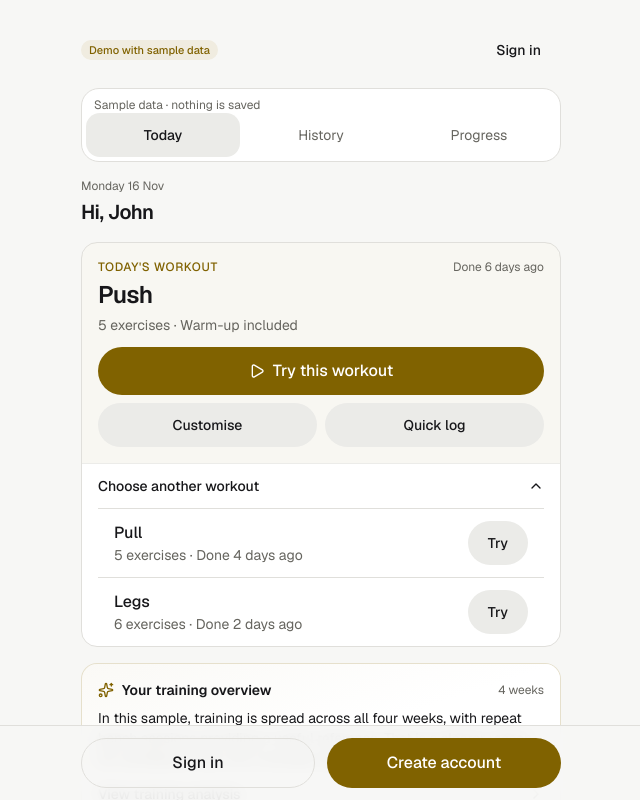
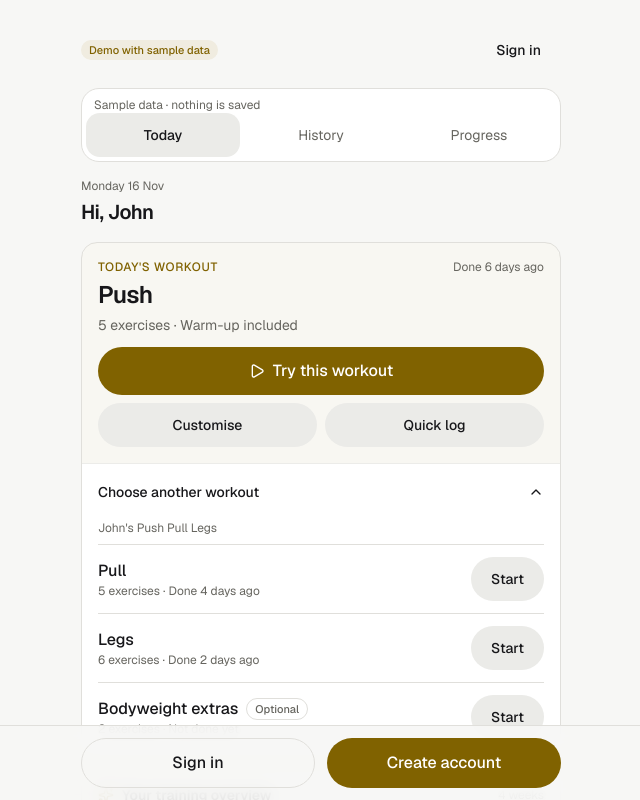
Before and after one commit to amanbaid99/myFitnessTracker, a Next.js app: page /demo in a window 1280 px wide. Both pictures are taken after a click on the heading "Choose another workout". Shown: the top 800 px of the page, without its empty margins (319-959 px from the left). Built offline with nearby package versions, Linux system fonts and the light colour scheme; no server answers.

Commit message:
Put optional workouts last in Today's workout chooser

```diff
--- a/app/(app)/page.tsx
+++ b/app/(app)/page.tsx
@@ -1,4 +1,4 @@
-import { OptionalWorkouts } from "@/components/home/optional-workouts";
+import { WorkoutChoices } from "@/components/home/workout-choices";
 import { CustomWorkoutButton } from "@/components/home/custom-workout-button";
 import { MonthlyCheckIn } from "@/components/measurements/monthly-check-in";
 import { analysisWeek } from "@/lib/analysis-week";
@@ -8,7 +8,7 @@ import { getMeasurementReminder } from "@/lib/feedback-data";
 import Link from "next/link";
 import { MASK } from "@/lib/mask";
 import { redirect } from "next/navigation";
-import { ChevronDown, ChevronRight, Dumbbell, Play, Plus, RotateCcw } from "lucide-react";
+import { ChevronRight, Dumbbell, Play, Plus, RotateCcw } from "lucide-react";
 import { startWorkout } from "@/app/actions";
 import { CancelWorkoutButton } from "@/components/cancel-workout-button";
 import { DataError } from "@/components/data-error";
@@ -108,7 +108,7 @@ export default async function TodayPage() {
   const nextId = suggestNextRoutineId(routines, result.data[2]);
   const lastDone = lastDoneByRoutine(finished);
   const next = routines.find((r) => r.id === nextId);
-  const others = routines.filter((r) => !r.isOptional && r.id !== nextId);
+  const others = routines.filter((r) => r.id !== nextId);
   const optional = routines.filter((r) => r.isOptional);
   // Not while a workout is open: that is not the moment to ask.
   const customOpen = open ? customizations.rows.get(open.id) : null;
@@ -124,32 +124,9 @@ export default async function TodayPage() {
           exerciseCount={open&&!customOpen&&!routines.some(r=>r.id===open.routineId)?null:workoutRoutine.exercises.length}
           lastDone={relativeDay(lastDone.get(workoutRoutine.id))}
           action={open ? <Button asChild size="lg" className="w-full"><Link href={`/workout/${open.id}`}><RotateCcw />Resume workout</Link></Button> : <><form action={startWorkout.bind(null, workoutRoutine.id)}><SubmitButton size="lg" className="w-full" pendingLabel="Starting…"><Play />Start workout</SubmitButton></form>{secondaryActions(workoutRoutine.id)}</>}
-          footer={open ? <CancelWorkoutButton workoutId={open.id} loggedSets={null} className="w-full text-muted-foreground" /> : others.length > 0 ? (
-        <details className="group">
-          <summary className="flex min-h-11 cursor-pointer list-none items-center justify-between gap-3 text-sm font-medium [&::-webkit-details-marker]:hidden">Choose another workout<ChevronDown className="size-4 text-muted-foreground transition-transform group-open:rotate-180" aria-hidden /></summary>
-          <p className={`pb-2 text-xs text-muted-foreground ${MASK}`}>{plan.name}</p>
-          <ul className="divide-y border-t">
-            {others.map((routine) => (
-              <li key={routine.id} className="flex items-center gap-3 px-4 py-2">
-                <div className="min-w-0 flex-1 py-1">
-                  <p className="font-medium">{routine.name}</p>
-                  <p className="text-sm text-muted-foreground">
-                    {routine.exercises.length} {routine.exercises.length === 1 ? "exercise" : "exercises"} · {relativeDay(lastDone.get(routine.id))}
-                  </p>
-                </div>
-                <form action={startWorkout.bind(null, routine.id)}>
-                  <SubmitButton variant="secondary" pendingLabel="…" aria-label={`Start ${routine.name}`}>
-                    Start
-                  </SubmitButton>
-                </form>
-              </li>
-            ))}
-          </ul>
-        </details>
-          ) : undefined}
-        /> : optional.length ? <div><OptionalWorkouts routines={optional} lastDone={lastDone} expanded/>{secondaryActions(optional[0].id)}</div> : null)}
+          footer={open ? <CancelWorkoutButton workoutId={open.id} loggedSets={null} className="w-full text-muted-foreground" /> : <WorkoutChoices routines={others} lastDone={lastDone} planName={plan.name} />}
+        /> : optional.length ? <div className="mt-4 rounded-2xl border bg-card px-4"><WorkoutChoices routines={optional} lastDone={lastDone} planName={plan.name} another={false} expanded/>{secondaryActions(optional[0].id)}</div> : null)}
 
-      {!open && next && optional.length > 0 && <div className="mt-4"><OptionalWorkouts routines={optional} lastDone={lastDone}/></div>}
 
       {/* Nothing logged yet: offer starting weights so the first workout is not empty boxes. */}
       {!open && finished.length === 0 && !workouts.some((w) => w.source === "baseline") && (
--- a/app/demo/page.tsx
+++ b/app/demo/page.tsx
@@ -1,8 +1,8 @@
 import type { Metadata } from "next";
 import Link from "next/link";
-import { OptionalWorkouts } from "@/components/home/optional-workouts";
+import { WorkoutChoices } from "@/components/home/workout-choices";
 import { DEMO_OPTIONAL_ROUTINE } from "@/lib/demo";
-import { Check, ChevronDown, Flame, Play, SlidersHorizontal, Trophy } from "lucide-react";
+import { Check, Flame, Play, SlidersHorizontal, Trophy } from "lucide-react";
 import { WorkoutRecap } from "@/components/workout-recap";
 import { DemoNav } from "@/components/demo-nav";
 import { HomeWorkoutCard } from "@/components/home/workout-card";
@@ -72,35 +72,13 @@ export default async function DemoPage({ searchParams }: PageProps<"/demo">) {
         <div className="mt-4">
           <HomeHero lead={<HomeWorkoutCard name={next.name} exerciseCount={next.exercises.length} lastDone={relativeDay(DEMO_LAST_DONE.get(next.id))}
           action={<><Button asChild size="lg" className="w-full"><Link href={`/demo/workout/${next.id}`}><Play />Try this workout</Link></Button><div className="mt-2 grid grid-cols-2 gap-2"><Button asChild variant="secondary" className="min-h-11 text-sm"><Link href="/demo/custom-workout">Customise</Link></Button><Button asChild variant="secondary" className="min-h-11 text-sm"><Link href="/login?mode=signup">Quick log</Link></Button></div></>}
-          footer={
-        <details className="group">
-          <summary className="flex min-h-11 cursor-pointer list-none items-center justify-between gap-3 text-sm font-medium [&::-webkit-details-marker]:hidden">Choose another workout<ChevronDown className="size-4 transition-transform group-open:rotate-180" aria-hidden /></summary>
-          <ul className="divide-y border-t">
-            {others.map((routine) => (
-              <li key={routine.id} className="flex items-center gap-3 px-4 py-2">
-                <div className="min-w-0 flex-1 py-1">
-                  <p className="font-medium">{routine.name}</p>
-                  <p className="text-sm text-muted-foreground">
-                    {routine.exercises.length} {routine.exercises.length === 1 ? "exercise" : "exercises"} · {relativeDay(DEMO_LAST_DONE.get(routine.id))}
-                  </p>
-                </div>
-                <Button asChild variant="secondary">
-                  <Link href={`/demo/workout/${routine.id}`} aria-label={`Try ${routine.name}`}>
-                    Try
-                  </Link>
-                </Button>
-              </li>
-            ))}
-          </ul>
-        </details>
-          }
+          footer={<WorkoutChoices demo routines={[...others, DEMO_OPTIONAL_ROUTINE]} lastDone={DEMO_LAST_DONE} planName={DEMO_PLAN.name} />}
         />} name={DEMO_PROFILE.name} workoutDates={[...DEMO_LAST_DONE.values()]} daysPerWeek={DEMO_PLAN.daysPerWeek}>
             <WeeklyReviewCard lastEndedAt={null} lastStartedAt={null} lastWorkoutId={null} demoReview={DEMO_WEEKLY_REVIEW} fullHref="/demo/week" />
           </HomeHero>
         </div>
 
 
-        <div className="mt-4"><OptionalWorkouts demo routines={[DEMO_OPTIONAL_ROUTINE]}/></div>
 
         {latest && <HomeWorkoutRecap href="/demo?finished=1" name={latest.name} startedAt={DEMO_LAST_DONE.get(latest.id)!} when={relativeDay(DEMO_LAST_DONE.get(latest.id))} />}
 
--- a/components/home/optional-workouts.tsx
+++ b/components/home/workout-choices.tsx
@@ -3,49 +3,49 @@ import { ChevronDown } from "lucide-react";
 import { startWorkout } from "@/app/actions";
 import { SubmitButton } from "@/components/submit-button";
 import { Button } from "@/components/ui/button";
+import { Badge } from "@/components/ui/badge";
+import { planDayGroups } from "@/lib/plan-day-order";
 import { MASK } from "@/lib/mask";
 import type { Routine } from "@/lib/data";
 import { relativeDay } from "@/lib/rotation";
 
-/** Manual extras never replace the regular Start/Resume action. */
-export function OptionalWorkouts({
+/** One chooser, with optional extras after every regular alternative. */
+export function WorkoutChoices({
   routines,
   lastDone = new Map(),
   demo = false,
   expanded = false,
+  planName,
+  another = true,
 }: {
   routines: Routine[];
   lastDone?: Map<string, string>;
   demo?: boolean;
   expanded?: boolean;
+  planName?: string;
+  another?: boolean;
 }) {
-  const optional = routines.filter((r) => r.isOptional);
-  if (!optional.length) return null;
+  const { regular, optional } = planDayGroups(routines);
+  const choices = [...regular, ...optional];
+  if (!choices.length) return null;
   return (
     <details
       open={expanded || undefined}
-      className="group rounded-2xl border bg-card px-4"
+      className="group"
     >
       <summary className="flex min-h-14 cursor-pointer list-none items-center justify-between gap-3 py-3 [&::-webkit-details-marker]:hidden">
-        <span className="font-medium">
-          Optional workouts{" "}
-          <span className="text-sm font-normal text-muted-foreground">
-            ({optional.length})
-          </span>
-        </span>
+        <span className="text-sm font-medium">{another ? "Choose another workout" : "Choose a workout"}</span>
         <ChevronDown
-          className="size-4 shrink-0 transition-transform group-open:rotate-180"
+          className="size-4 shrink-0 transition-transform motion-reduce:transition-none group-open:rotate-180"
           aria-hidden
         />
       </summary>
-      <p className="pb-3 text-sm text-muted-foreground">
-        Choose any time. Your next regular workout stays the same.
-      </p>
+      {planName && <p className={`pb-2 text-xs text-muted-foreground ${MASK}`}>{planName}</p>}
       <ul className={`divide-y border-t ${MASK}`}>
-        {optional.map((r) => (
+        {choices.map((r) => (
           <li key={r.id} className="flex items-center gap-3 py-3">
             <div className="min-w-0 flex-1">
-              <p className="break-words font-medium">{r.name}</p>
+              <div className="flex flex-wrap items-center gap-x-2 gap-y-1"><p className="break-words font-medium">{r.name}</p>{r.isOptional && <Badge variant="outline">Optional</Badge>}</div>
               <p className="text-xs text-muted-foreground">
                 {r.exercises.length}{" "}
                 {r.exercises.length === 1 ? "exercise" : "exercises"} ·{" "}
@@ -64,7 +64,7 @@ export function OptionalWorkouts({
               <Button asChild variant="secondary">
                 <Link
                   href={`/demo/workout/${r.id}`}
-                  aria-label={`Start optional ${r.name}`}
+                  aria-label={`Start ${r.isOptional ? "optional " : ""}${r.name}`}
                 >
                   Start
                 </Link>
@@ -75,7 +75,7 @@ export function OptionalWorkouts({
                   variant="secondary"
                   pendingLabel="Starting…"
                   disabled={!r.exercises.length}
-                  aria-label={`Start optional ${r.name}`}
+                  aria-label={`Start ${r.isOptional ? "optional " : ""}${r.name}`}
                 >
                   Start
                 </SubmitButton>
--- a/lib/faq.ts
+++ b/lib/faq.ts
@@ -21,7 +21,7 @@ export const FAQ: FaqSection[] = [
     items: [
       { q: "Can I change between kilograms and pounds?", a: ["Yes. Open Settings, Training, Measurement system, choose Metric (kg, cm) or Imperial (lb, ft/in), then Save units. This single preference controls workout weights, body weight, height and body measurements. Your recorded values stay unchanged."] },
       { q: "What if the equipment I need is busy?", a: ["Tap the ⋯ button on the exercise, then Replace. Search by name or choose the equipment you can use. Tap an exercise to review the replacement and its muscles, then choose Use replacement. Cancel keeps the current exercise; Choose another keeps your search and equipment choice. It changes today only, not your regular plan. Logged sets must be unticked first. Check the replacement weight; it uses its own history. Known library exercises work offline. AI suggestions and new exercises need a connection."] },
-      { q: "Can I add an optional day to my plan?", a: ["Yes. Open Plan, then Edit plan and Add a day. Give it a name and tick Optional day. Add exercises as usual. For an existing day, open Day settings and choose Optional day.", "Optional days appear in your plan and under Optional workouts on Today. Start one manually whenever you like. They stay out of the automatic rotation, so finishing one leaves your next regular day unchanged. Workouts still appear in History and count towards progress under the usual rules. Adding an optional day does not raise your weekly goal.", "A workout keeps the rotation setting it had when you started it. Making an optional day regular later does not make its old optional sessions advance the rotation. If every day is optional, choose which one to start yourself."] },
+      { q: "Can I add an optional day to my plan?", a: ["Yes. Open Plan, then Edit plan and Add a day. Give it a name and tick Optional day. Add exercises as usual. For an existing day, open Day settings and choose Optional day.", "Optional days appear in your plan and at the bottom of Choose another workout on Today, marked Optional. Start one manually whenever you like. They stay out of the automatic rotation, so finishing one leaves your next regular day unchanged. Workouts still appear in History and count towards progress under the usual rules. Adding an optional day does not raise your weekly goal.", "A workout keeps the rotation setting it had when you started it. Making an optional day regular later does not make its old optional sessions advance the rotation. If every day is optional, choose which one to start yourself."] },
       { q: "Can I do a custom workout today?", a: ["On Today, choose Customise below Start workout. Your plan and source workout are shown first. Choose equipment, focus and time, or describe what you want. AI uses the source plan to draft a version you can review. Edit sets, reps or seconds and rest, replace or remove exercises, add your own, and reorder them before starting. A today-only workout keeps your regular plan and rotation unchanged. It still counts as a workout and appears in History."] },
       { q: "Can I customize a workout I have already started?", a: ["Choose Customize workout. Adapt the remaining workout, or review an adapted copy of the whole plan and choose a day. Exercises with logged or skipped sets and extras you added stay intact. Review the draft, then choose Use this workout. Sets must finish syncing before the reviewed changes are applied. Check starting weights; each exercise uses its own history."] },
       { q: "Can I save an AI customization for future workouts?", a: ["From the review, choose Save for later. Add this workout to my plan adds another day. Replace an existing day updates the selected day; a whole-plan draft offers Update days in this plan. Review the affected days and confirm before replacing them. Current and past workouts keep their original prescription, preparation and alternates. The weekly goal and existing day order stay the same. Save as a new plan saves the reviewed days as an inactive plan; activate it later from Plan if you want. Generating or dismissing a draft does not save or change a plan. AI needs a connection and uses the shared daily allowance. Once started, set logging uses the same offline outbox as other workouts."] },
--- a/scripts/feedback-browser/ui-optional-days.cjs
+++ b/scripts/feedback-browser/ui-optional-days.cjs
@@ -13,7 +13,7 @@ await c.addCookies([{name:'sb-127-auth-token',url:base,value:'base64-'+Buffer.fr
 await p.addInitScript(()=>{document.addEventListener('DOMContentLoaded',()=>{const style=document.createElement('style');style.textContent='nextjs-portal{display:none!important}';document.head.append(style);});});
 async function shot(name,width=390){await p.setViewportSize({width,height:844});assert(await p.evaluate(()=>document.documentElement.scrollWidth<=innerWidth),name+' overflow');await p.screenshot({path:`${folder}/${name}-${width}.png`,fullPage:true});}
 await p.goto(base+'/');await p.getByRole('heading',{name:'Pull',exact:true}).waitFor();
-await p.locator('summary').filter({hasText:'Optional workouts'}).click();for(const w of [320,390,430])await shot('home',w);
+await p.locator('summary').filter({hasText:'Choose another workout'}).click();for(const w of [320,390,430])await shot('home',w);
 await p.getByRole('button',{name:'Start optional Bodyweight extras',exact:true}).click();await p.waitForURL(/\/workout\//);const workout=p.url().split('/').at(-1);
 await p.goto(base+'/');await p.getByRole('link',{name:'Resume workout',exact:true}).waitFor();await shot('resume');await p.getByRole('link',{name:'Resume workout',exact:true}).click();await p.waitForURL('**/workout/'+workout);
 await p.getByRole('heading',{name:'Bodyweight extras',exact:true}).waitFor();await p.waitForLoadState('networkidle');const skip=p.getByRole('button',{name:'Skip preparation for now',exact:true});if(await skip.isVisible())await skip.click();
@@ -30,7 +30,7 @@ await form.getByRole('button',{name:'Add day',exact:true}).click();await form.wa
 const added=await rows('routines?name=eq.'+encodeURIComponent(name)+'&select=id,is_optional');assert.equal(added.length,1);assert.equal(added[0].is_optional,true);
 const section=p.getByText(name,{exact:true}).locator('xpath=ancestor::section[1]');await section.getByRole('button',{name:'Day settings',exact:true}).click();const sheet=p.getByRole('dialog',{name:'Day settings',exact:true});await sheet.getByRole('radio',{name:/In your rotation/}).check();await sheet.getByText('Saved',{exact:true}).waitFor();await sheet.getByRole('radio',{name:/Optional day/}).check();await sheet.getByText('Saved',{exact:true}).waitFor();await sheet.getByRole('button',{name:'Done',exact:true}).click();
 for(const w of [320,390,430])await shot('editor',w);
-await p.goto(base+'/');await p.getByRole('heading',{name:'Pull',exact:true}).waitFor();await p.locator('summary').filter({hasText:'Optional workouts'}).click();await p.getByRole('button',{name:'Start optional '+name,exact:true}).waitFor();assert(await p.getByRole('button',{name:'Start optional '+name,exact:true}).isDisabled());
+await p.goto(base+'/');await p.getByRole('heading',{name:'Pull',exact:true}).waitFor();await p.locator('summary').filter({hasText:'Choose another workout'}).click();await p.getByRole('button',{name:'Start optional '+name,exact:true}).waitFor();assert(await p.getByRole('button',{name:'Start optional '+name,exact:true}).isDisabled());
 assert.equal((await rows('plans?id=eq.'+id(2)+'&select=days_per_week'))[0].days_per_week,3);
 assert.deepEqual(errors,[]);assert(external.every(u=>!u.includes('supabase.co')),'hosted backend attempted');fs.writeFileSync(folder+'/browser-results.json',JSON.stringify({viewports:[320,390,430],pageErrors:errors,checks:['real signed-in Home and plan editor','regular anchor beyond 200 extras','manual optional start and resume','offline one-tap logging, reconnection, refresh and finish','History saved with rotation exemption','same next regular day','add optional day with retained error inputs','existing-day optional toggles','empty optional Start disabled','weekly goal unchanged']},null,2));console.log('PASS optional-day signed-in local browser/API flow.');
 await c.close();}finally{await b.close();}})().catch(e=>{console.error(e);process.exit(1)});
```
Also changed, not shown: scripts/feedback-browser/ui-home-workout-options.cjs (added, +14 -0 lines), scripts/feedback-browser/fixtures/workout-choices-page.tsx.txt (added), 14 other files (tests, documents, lock files or other folders).
